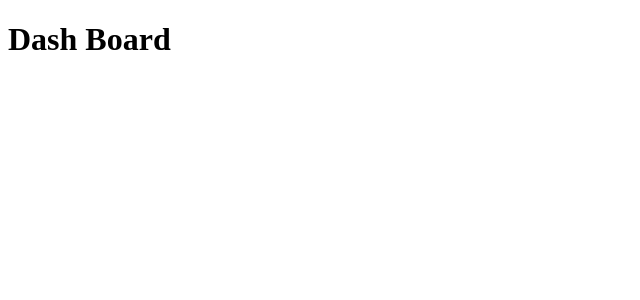
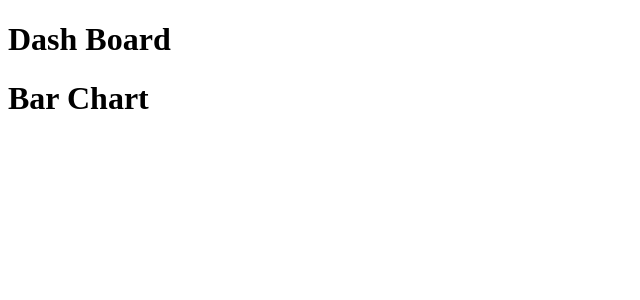
Before and after one commit to zlrkw11/nextjs-tutorial, a Next.js app: page /dashboard in a window 1280 px wide. Shown: the top 300 px of the page, without its empty margins (0-640 px from the left). Built offline with nearby package versions, Linux system fonts and the light colour scheme.

Commit message:
private folder unroutable

```diff
--- /dev/null
+++ b/src/app/_lib/page.tsx
@@ -0,0 +1,3 @@
+export default function PrivateRoute() {
+  return <h1>Cannot view this in the browser</h1>;
+}
--- a/src/app/dashboard/page.tsx
+++ b/src/app/dashboard/page.tsx
@@ -3,5 +3,10 @@ function BarChart() {
 }
 
 export default function Dashboard() {
-  return <h1>Dash Board</h1>;
+  return (
+    <>
+      <h1>Dash Board</h1>
+      <BarChart />
+    </>
+  );
 }
```
Also changed, not shown: src/app/_lib/format-date.ts (added).
